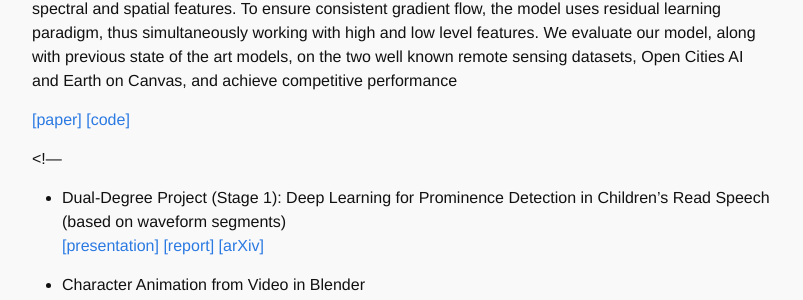
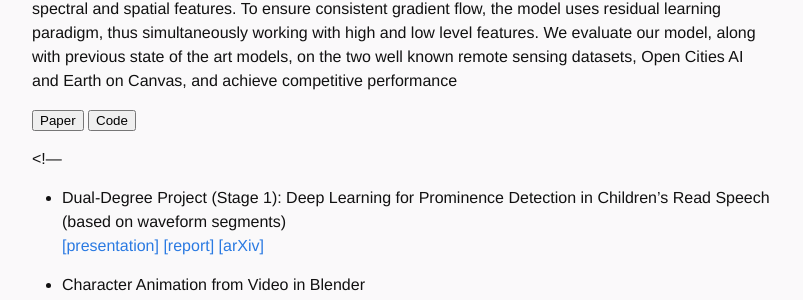
Before and after one commit to advaitkumar3107/advaitkumar3107.github.io, a Jekyll site: the page built from _pages/projects.md, in a window 1280 px wide. Shown: the part 646-946 px from the top of the page, without its empty margins (238-1041 px from the left). Built offline with Jekyll 4.4.1, drawn with Linux system fonts in a browser that asks for light colours; part of the change alters nothing that is shown.

```diff
--- a/_pages/projects.md
+++ b/_pages/projects.md
@@ -12,7 +12,7 @@ permalink: /projects
 We tackle the problem of image inpainting in the remote sensing domain. Remote sensing images possess high resolution and geographical variations, that render the conventional inpainting methods less effective. This further entails the requirement of models with high complexity to sufficiently capture the spectral, spatial and textural nuances within an image, emerging from its high spatial variability. To this end, we propose a novel inpainting method that individually focuses on each aspect of an image such as edges, colour and texture using a task specific GAN. Moreover, each individual GAN also incorporates the attention mechanism that
 explicitly extracts the spectral and spatial features. To ensure consistent gradient flow, the model uses residual learning paradigm, thus simultaneously working with high and low level features. We evaluate our model, along with previous state of the art models, on the two well known remote sensing datasets, Open Cities AI and Earth on Canvas, and achieve competitive performance
 
-[[paper]]({{site.url}}/assets/pdf/inpainting.pdf) [[code]](https://github.com/advaitkumar3107/RSINet)
+<button name="button" onclick="{{site.url}}/assets/pdf/inpainting.pdf">Paper</button> <button name="button" onclick="https://github.com/advaitkumar3107/RSINet">Code</button>
 
 <!---
 * Dual-Degree Project (Stage 1): Deep Learning for Prominence Detection in Children’s Read Speech (based on waveform segments)
```
